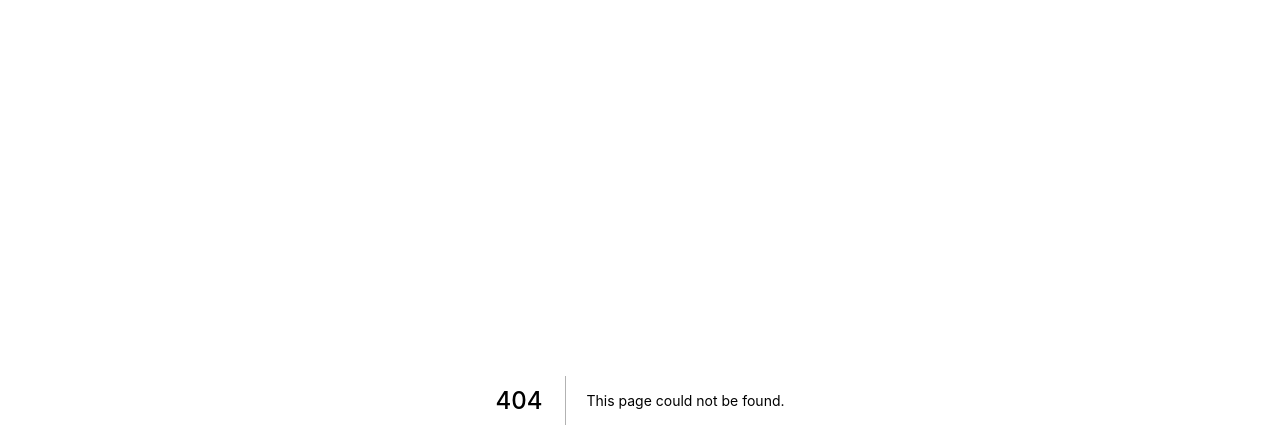
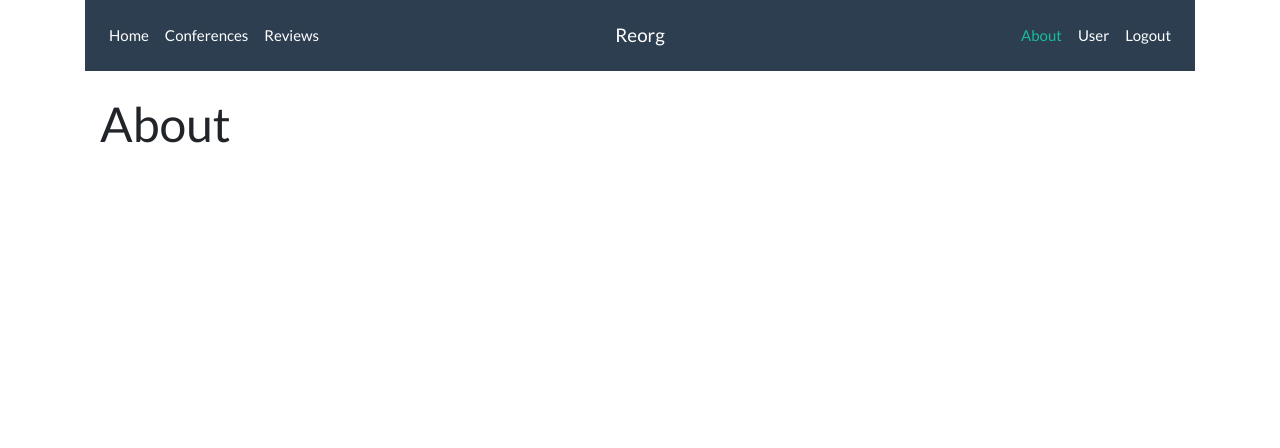
Before and after one commit to baggerspion/reorg, a Next.js app: page /about in a window 1280 px wide. Before the commit this address had no page. Shown: the top 448 px of the page. Built offline with nearby package versions, Linux system fonts and the light colour scheme.

Commit message:
Kill 404s

```diff
--- a/components/header/Header.js
+++ b/components/header/Header.js
@@ -18,15 +18,9 @@ function Header() {
             </div>
             <div className="navbar-collapse collapse w-100 order-3 dual-collapse2">
                 <ul className="navbar-nav ml-auto">
-                    <li className="nav-item">
-                        <a className="nav-link" href="#">About</a>
-                    </li>
-                    <li className="nav-item">
-                        <a className="nav-link" href="#">User</a>
-                    </li>
-                    <li className="nav-item">
-                        <a className="nav-link" href="#">Logout</a>
-                    </li>
+                    <HeaderLink name="About" href="/about" />
+                    <HeaderLink name="User" href="/user" />
+                    <HeaderLink name="Logout" href="/logout" />
                 </ul>
             </div>
         </nav>
--- /dev/null
+++ b/pages/about/index.js
@@ -0,0 +1,11 @@
+import Layout from '../../layouts/Layout';
+
+const Index = () => {
+    return (
+        <Layout>
+            <h1>About</h1>
+        </Layout>
+    );
+}
+
+export default Index;
--- a/pages/conferences/index.js
+++ b/pages/conferences/index.js
@@ -1,7 +1,6 @@
 import allConferences from '../../gql/allConferences';
 import ConferenceList from '../../components/conference/ConferenceList';
 import Layout from '../../layouts/Layout';
-import React from 'react';
 import { useQuery } from '@apollo/react-hooks';
 import { withApollo } from '../../libs/apollo';
 
--- a/pages/index.js
+++ b/pages/index.js
@@ -1,6 +1,6 @@
 import Layout from '../layouts/Layout';
 
-export default function Index() {
+const Index = () => {
     return (
         <Layout>
             <h1>Welcome to Reorg.</h1>
@@ -8,3 +8,5 @@ export default function Index() {
         </Layout>
     );
 }
+
+export default Index;
```
Also changed, not shown: pages/logout/index.js (added, +11 -0 lines), pages/reviews/index.js (added, +11 -0 lines), pages/user/index.js (added, +11 -0 lines). Lines whose indentation alone changed are shown as unchanged.
